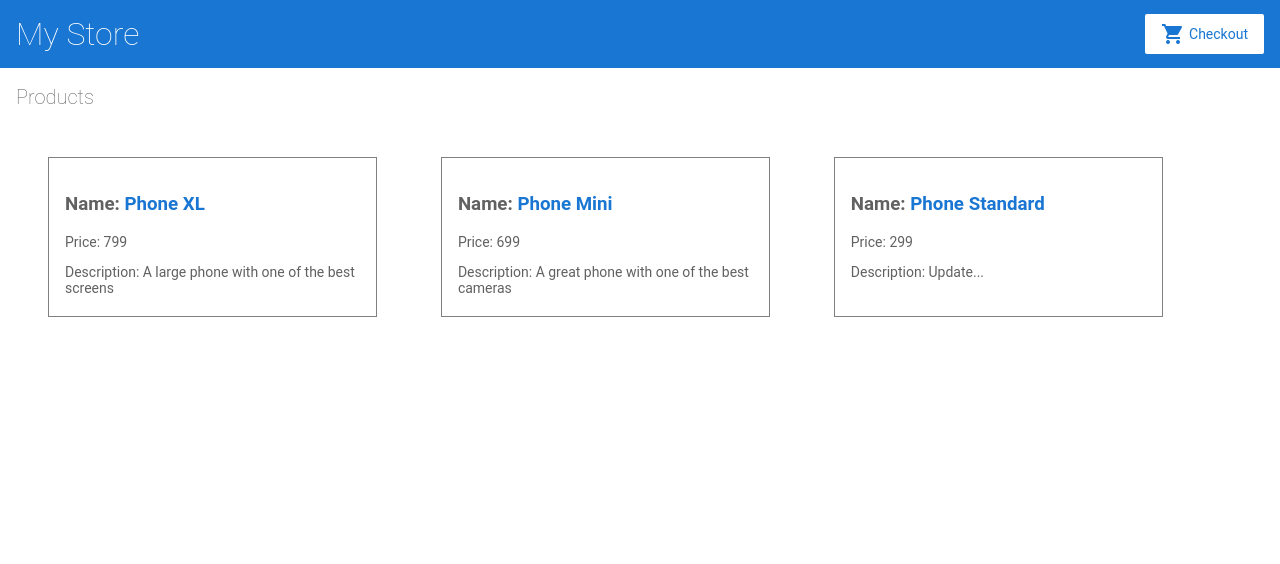
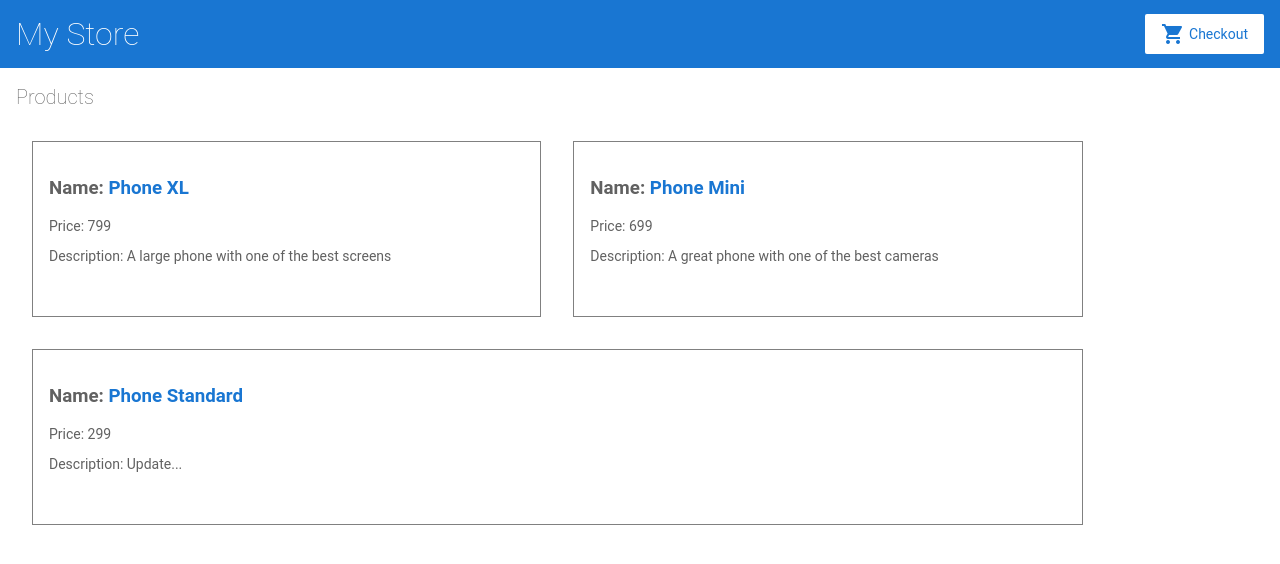
Before and after one commit to anhtuanit1999/angular-test, an Angular app: page / in a window 1280 px wide. Shown: the top 564 px of the page. Built offline with nearby package versions, Linux system fonts and the light colour scheme.

Commit message:
1 file modified

```diff
--- a/src/app/product-list/product-list.component.css
+++ b/src/app/product-list/product-list.component.css
@@ -1,16 +1,13 @@
 .product-container {
   display: flex;
   flex-flow: wrap;
-  align-items: center;
-  justify-content: center;
 }
 
 .product-item {
-  flex: 1 1 25%;
-  height: 10rem;
-  width: 50%;
+  flex: 1 1 40%;
+  min-height: 11rem;
   padding: 1rem 1rem;
-  margin: 2rem;
+  margin: 1rem;
   border: 1px solid gray;
 }
 
```
